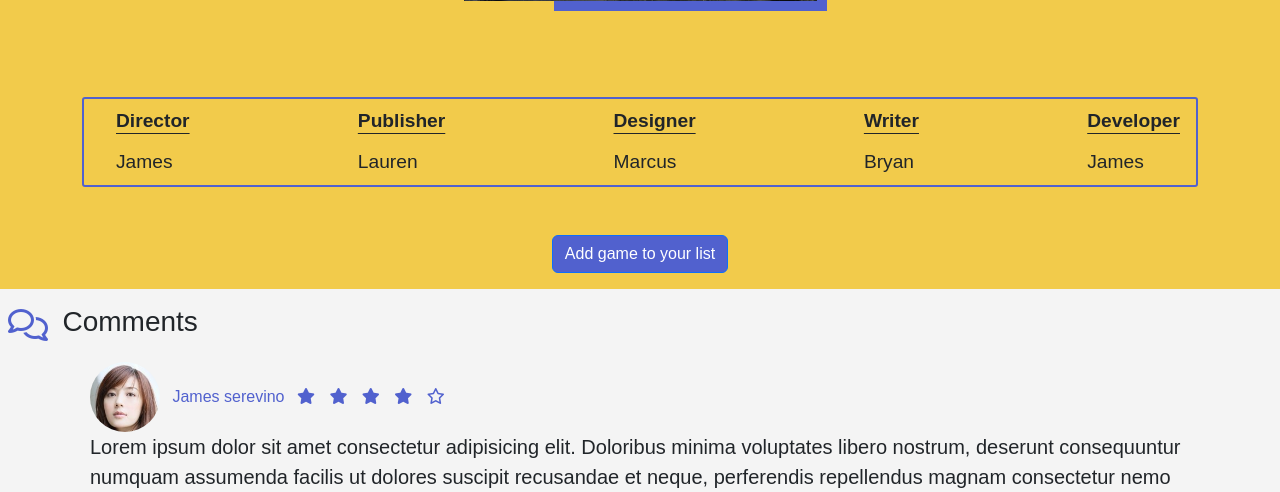
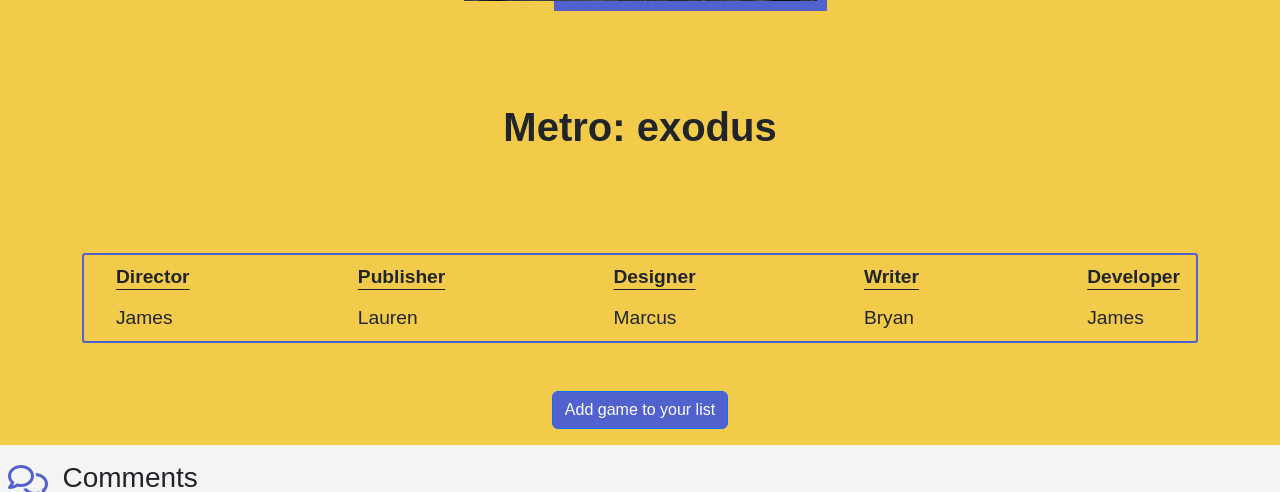
Before and after one commit to Mastle/game-tracker-app, a PHP site: page / in a window 1280 px wide. Shown: the part 695-1187 px from the top of the page. Run offline with PHP 8.4, Linux system fonts and the light colour scheme; some libraries are stand-ins or nearby versions.

Commit message:
preparing the game search function

```diff
--- /dev/null
+++ b/game-search.php
@@ -0,0 +1 @@
+<!-- First retreive a game, then create the search function -->
--- a/index.php
+++ b/index.php
@@ -12,21 +12,20 @@
     }
 
 
-
-
   ?>
 
 <?php include './inc/header.php' ?>
     <section class="game-details pb-3">
     <div class="container d-flex justify-content-center">
-        <form class="search-input-wrapper ms-5 pt-5"action="search.php" method="GET">
+        <form class="search-input-wrapper ms-5 pt-5" action="search.php" method="GET">
             <input class="search-input form-control" type="text" name="search_query" placeholder="Look up a game..." />
-            <input class="btn btn-primary" type="submit" value="Search" />
+            <input class="btn btn-primary" type="submit" value="Search"/>
         </form>
     </div>
     <div class="container d-flex justify-content-center mt-5 pt-5">
     <img class="framed" src="./assets/mock-game-image-1.jpg" alt="random image">
     </div>
+    <div class="text-center pt-5 fs-1 mt-5 fw-semibold"><p>Metro: exodus</p></div>
     <div class="container mt-5 pt-5">
         <ul class="pe-3 pt-2">
             <li>
@@ -54,7 +53,7 @@
     <div class="btn-wrapper container d-flex justify-content-center mt-5">
     <button class="btn btn-primary" type="submit">Add game to your list</button>
     </div>
-    <!-- Looking ahead: Create a function that displays a random game when a user visits the website for the first time -->
+    <!-- Looking ahead: Create a function that displays a random game when a user visits the website for the first time(random number generator) -->
 </section>
   <!-- will edit the comment section once there is an actual comment system-->
 <section class="comments">
@@ -118,9 +117,10 @@
 
 
 <!-- Current step:
-      1- Finalizing the log in system:
-          A- Add a "welcome [username]" message to the navbar
-      2- Create "add game to your list" functionality
-      3- Upgrade the database
+      1- Create "add game to your list" functionality
+         A- Add multiple games to the "games" table, retreive them on your webapp
+         B- Create the search function
+      2- Upgrade the database
+      - (optional): Re-center the "Welcome" message
       - (optinoal): Use a confirmation box before logging out
 -->
```
